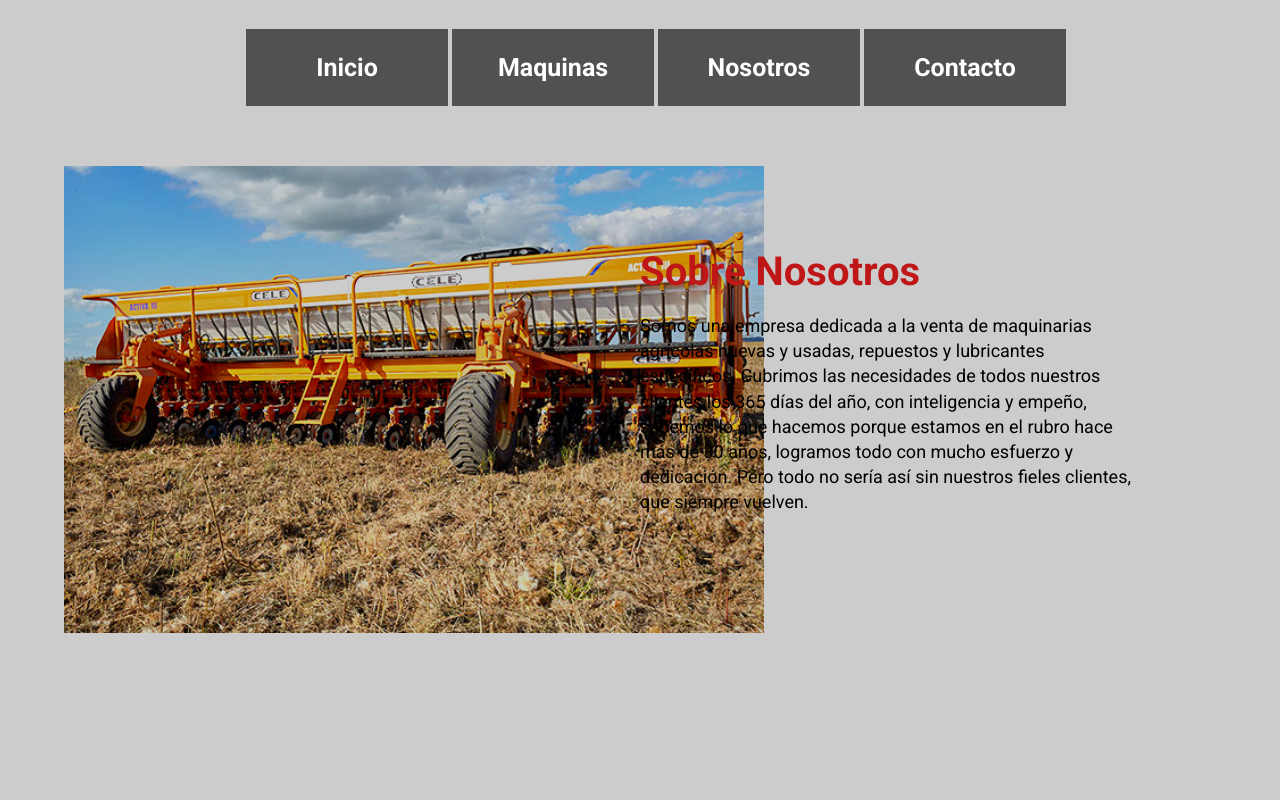
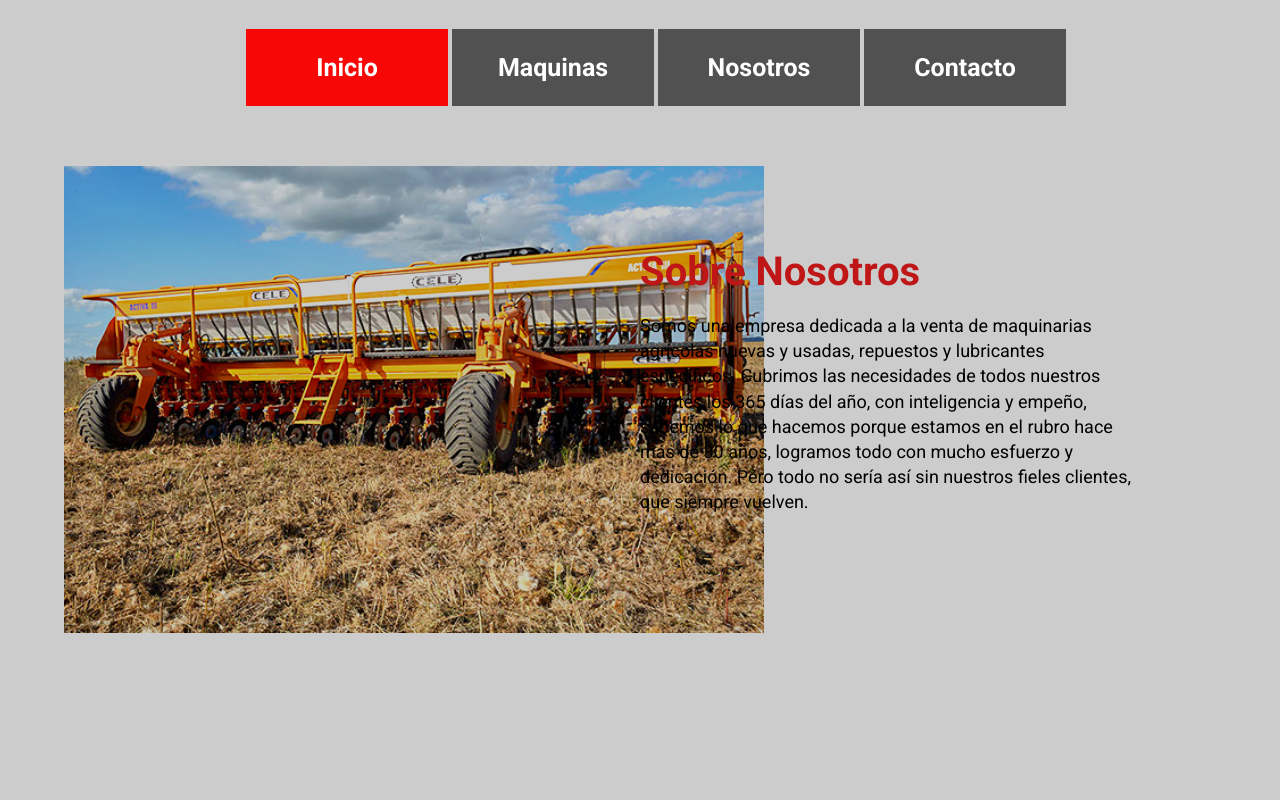
Before and after one commit to GianlucaTerzoni/agrobarcelo, a React (Create React App) app: page /about in a window 1280 px wide. In both pictures the pointer is over the item "Inicio". Shown: the top 800 px of the page. Built offline with nearby package versions, Linux system fonts and the light colour scheme.

Commit message:
li style

```diff
--- a/src/components/NavbarStyles.css
+++ b/src/components/NavbarStyles.css
@@ -48,7 +48,11 @@
   background-color: rgba(0, 0, 0, .6);
   margin: 0.1rem;
   text-align: center;
-
+  transition: 0.3s;
+  cursor: pointer;
+}
+.navbar li:hover {
+  background-color: rgb(248, 7, 7);
 }
 
 .navbar .icon {
```
Also changed, not shown: src/components/HeroStyles.css (line endings or trailing spaces).
